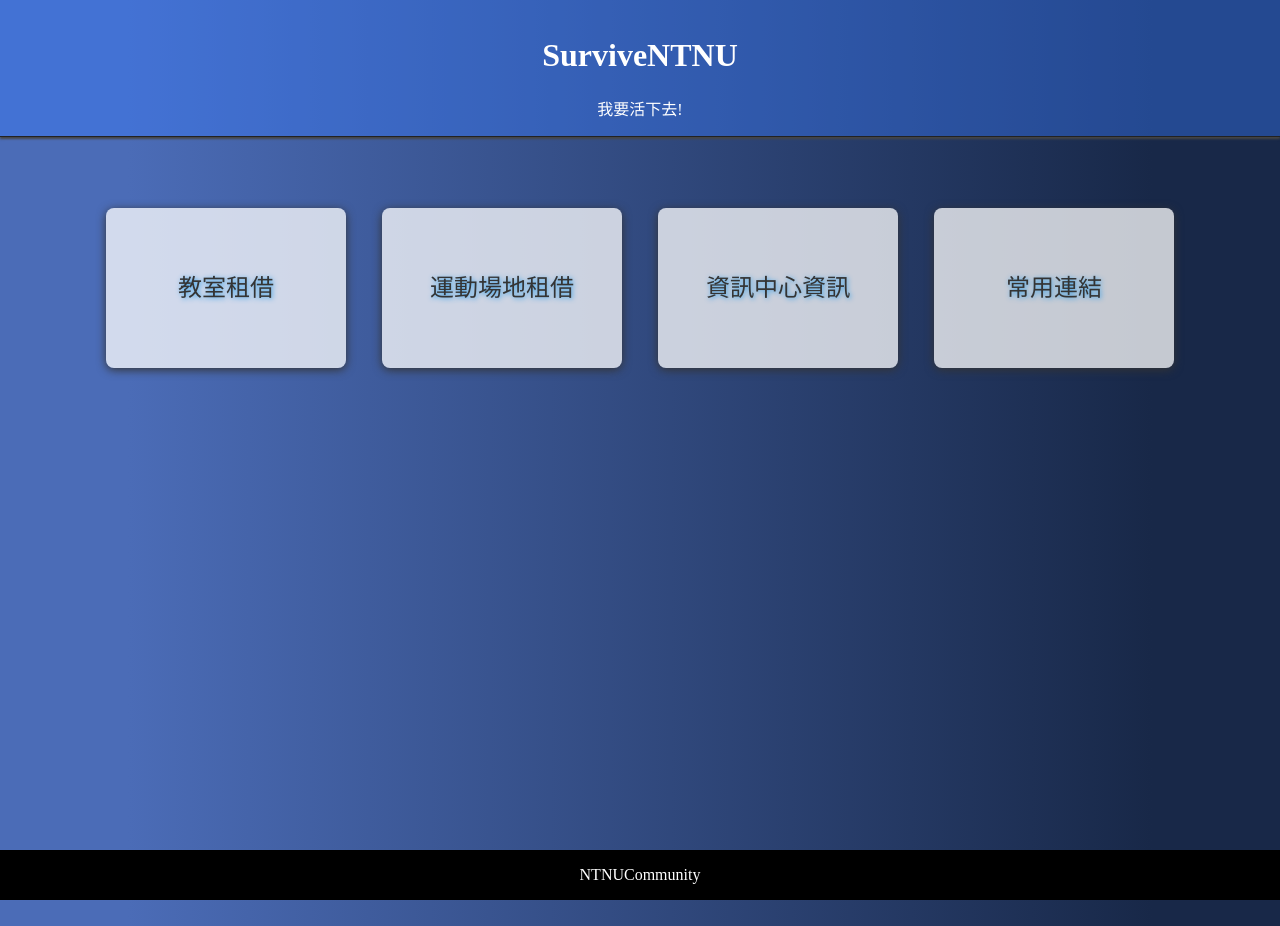
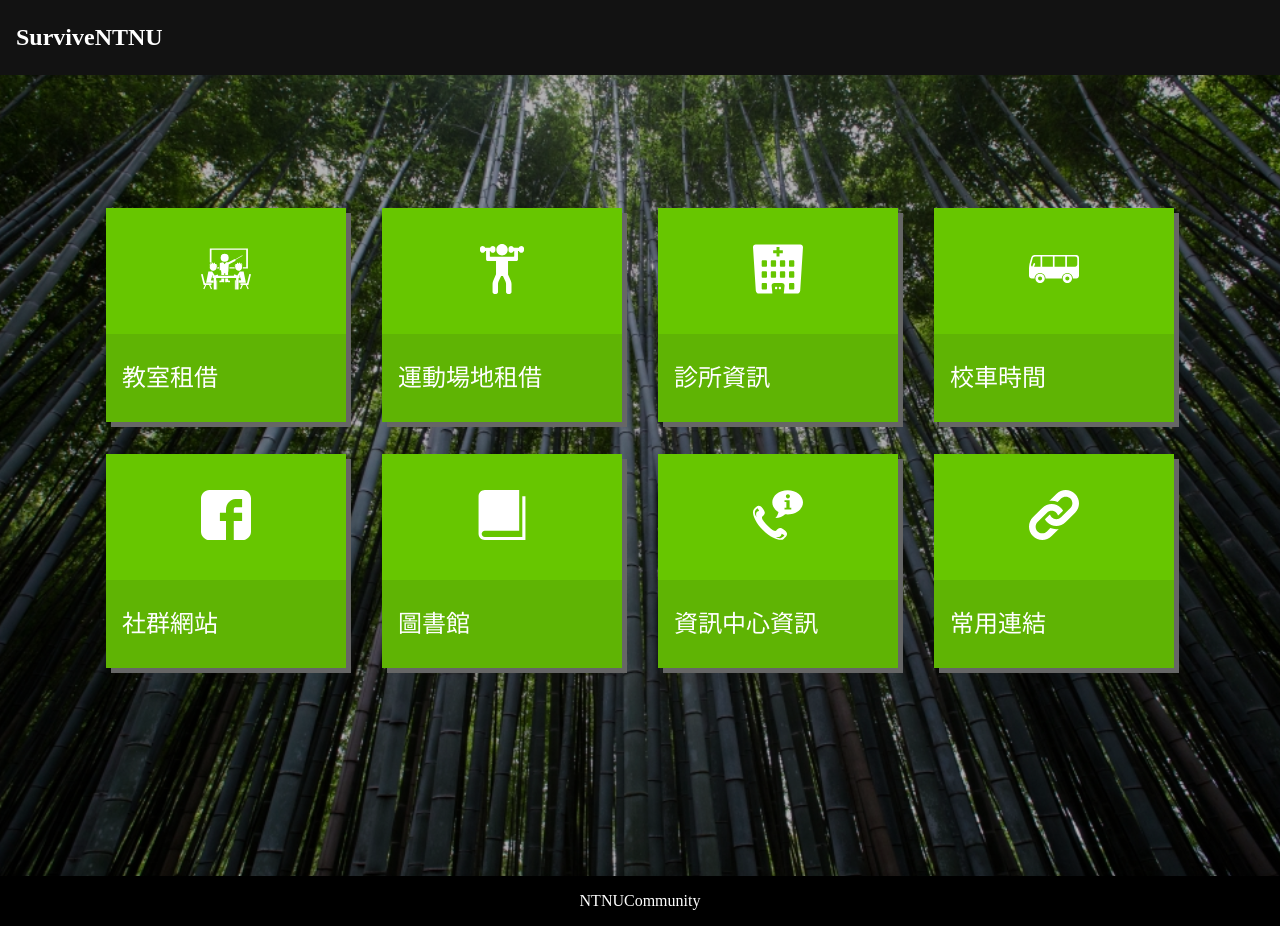
Before and after one commit to as535364/surviveNTNU, a Jekyll site: the page built from index.html, in a window 1280 px wide. Built offline with Jekyll 4.4.1, drawn with Linux system fonts in a browser that asks for light colours.

Commit message:
modify homepage style

```diff
--- a/_layouts/default.html
+++ b/_layouts/default.html
@@ -12,7 +12,6 @@
 		<header>
 			<a href="{{ site.baseurl }}/">
 				<h1>{{site.title}}</h1>
-				<p> 我要活下去!</p>
 			</a>
 		</header>
 		<main>
--- a/index.html
+++ b/index.html
@@ -3,18 +3,39 @@ layout: default
 ---
 <div class="index">
   <div>
+    <img src="{{ site.baseurl }}/images/students3.svg" alt="classroom icon" width="50" height="50"/>
     <a href="#">教室租借</a>
   </div>
 
   <div>
+    <img src="{{ site.baseurl }}/images/dumbbell7.svg" alt="sport icon" width="50" height="50"/>
     <a href="#">運動場地租借</a>
   </div>
 
   <div>
+    <img src="{{ site.baseurl }}/images/medical107.svg" alt="clinic icon" width="50" height="50"/>
+    <a href="#">診所資訊</a>
+  </div>
+
+  <div>
+    <img src="{{ site.baseurl }}/images/bus46.svg" alt="bus icon" width="50" height="50"/>
+    <a href="#">校車時間</a>
+  </div>
+
+  <div>
+    <img src="{{ site.baseurl }}/images/facebook29.svg" alt="facebook icon" width="50" height="50"/>
+    <a href="#">社群網站</a>
+  </div>
+
+  <div><img src="{{ site.baseurl }}/images/hardbound.svg" alt="facebook icon" width="50" height="50"/>
+    <a href="#">圖書館</a>
+  </div>
+
+  <div><img src="{{ site.baseurl }}/images/itcenter.svg" alt="itcenter icon" width="50" height="50"/>
     <a href="#">資訊中心資訊</a>
   </div>
 
-  <div>
+  <div><img src="{{ site.baseurl }}/images/link23.svg" alt="link icon" width="50" height="50"/>
     <a href="#">常用連結</a>
   </div>
 </div>
--- a/style.scss
+++ b/style.scss
@@ -5,14 +5,9 @@ body {
   font-size: 16px;
   margin: 0;
   padding: 0;
-  background: -webkit-linear-gradient(90deg, #4b6cb7 10%, #182848 90%); /* Chrome 10+, Saf5.1+ */
-  background:    -moz-linear-gradient(90deg, #4b6cb7 10%, #182848 90%); /* FF3.6+ */
-  background:     -ms-linear-gradient(90deg, #4b6cb7 10%, #182848 90%); /* IE10 */
-  background:      -o-linear-gradient(90deg, #4b6cb7 10%, #182848 90%); /* Opera 11.10+ */
-  background:         linear-gradient(90deg, #4b6cb7 10%, #182848 90%); /* W3C */
-
   text-align: center;
-
+  background: url('{{ site.baseurl }}/images/main-bg.jpg') fixed no-repeat center center;
+  background-size: cover;
   display: flex;
   min-height: 100vh;
   flex-direction: column;
@@ -21,24 +16,30 @@ body {
 header {
   position: absolute;
   top: 0;
-  padding: 1rem 0 0;
+  padding: 1rem 0;
   width: 100%;
-  background-color: rgba(57,123,255,.4);
-  text-align: center;
-  border-bottom: 1px solid #222;
-  box-shadow: 0 2px 2px #454545;
+  background: #121212;
+
+  text-align: left;
 
   a {
-    display: block;
+    display: inline-block;
     color: #fff;
     text-decoration: none;
+
+    h1 {
+      margin: 0;
+      padding: .5rem 1rem;
+      font-size: 1.5rem;
+      display: inline-block;
+    }
   }
 }
 
 main {
-  margin: 10rem auto;
-  padding: 2rem;
-  width: 90%;
+  padding: 12rem 0;
+  width: 100%;
+  background-color: rgba(0,0,0,0.3);
   flex: 1;
 }
 
@@ -53,25 +54,25 @@ footer {
 .index {
   div {
     display: inline-block;
+    margin: 1rem;
+    padding: 2.25rem 0 0;
+    background-color: #67c600;
+    box-shadow: 5px 5px 0 #666;
 
     a {
       display: block;
-      margin: 1rem;
-      padding: 4.25rem 0;
-      width: 15rem;
+      margin: 2.25rem 0 0;
+      padding: 2rem 1rem;
+      width: 13rem;
+      background-color: #5FB404;
 
-      background-color: rgba(255,255,255,.75);
-
-      color: #343434;
-      text-shadow: 1px 1px 5px #349FE8;
+      color: #fff;
       line-height: 1.5rem;
       font-size: 1.5rem;
-      border-radius: .5rem;
+      text-align: left;
       text-decoration: none;
-      box-shadow: 0 2px 10px ;
 
       &:hover {
-        background-color: darken(#34E8D1, 20%);
         transition-duration: .5s;
       }
     }
```
Also changed, not shown: images/bus46.svg (added), images/dumbbell7.svg (added), images/facebook29.svg (added), images/hardbound.svg (added), images/itcenter.svg (added), images/link23.svg (added), images/main-bg.jpg (added), images/medical107.svg (added), images/students3.svg (added).
